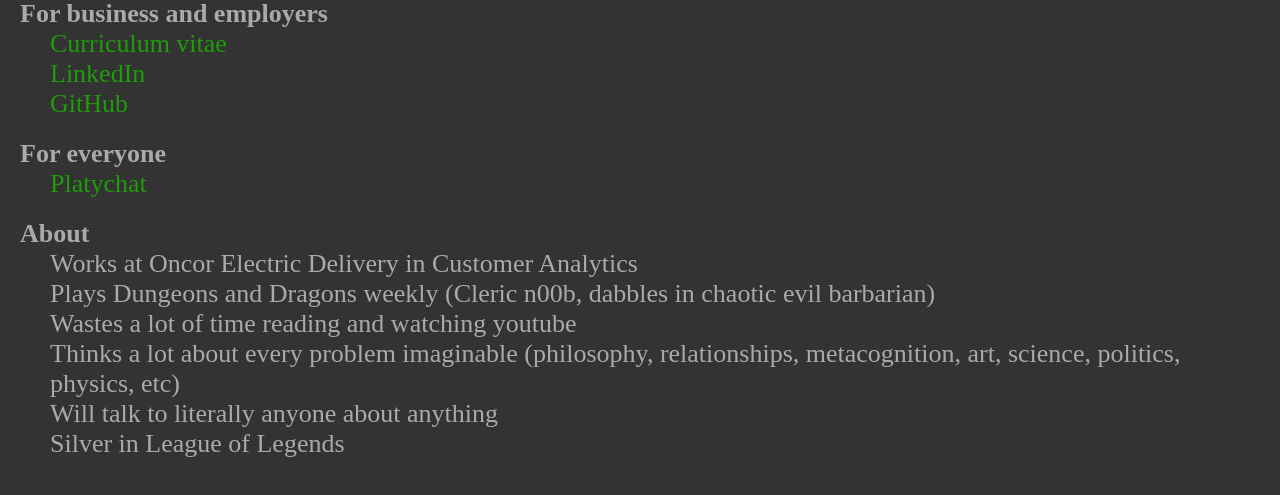
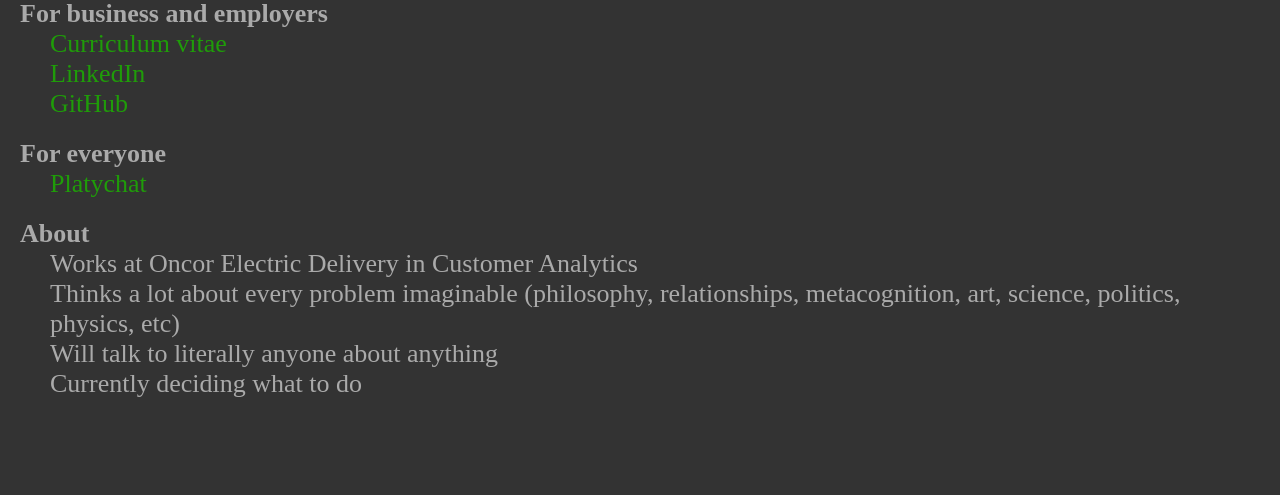
Before and after one commit to doxtu/nickwademe, a website: page public/index.html in a window 1280 px wide. Shown: the part 101-596 px from the top of the page. Drawn offline with Linux system fonts and the light colour scheme.

Commit message:
i like to be cute :P

```diff
--- a/public/index.html
+++ b/public/index.html
@@ -35,11 +35,9 @@
          <h2>About</h2>
          <ul>
             <li>Works at Oncor Electric Delivery in Customer Analytics</li>
-            <li>Plays Dungeons and Dragons weekly (Cleric n00b, dabbles in chaotic evil barbarian)</li>
-            <li>Wastes a lot of time reading and watching youtube</li>
             <li>Thinks a lot about every problem imaginable (philosophy, relationships, metacognition, art, science, politics, physics, etc)</li>
             <li>Will talk to literally anyone about anything</li>
-            <li>Silver in League of Legends</li>
+	    <li>Currently deciding what to do</li>
          </ul>
       </section>
 
```
